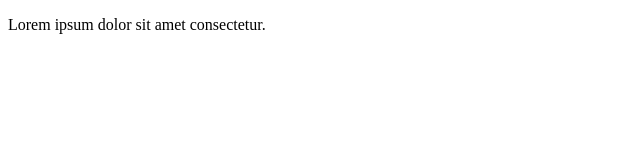
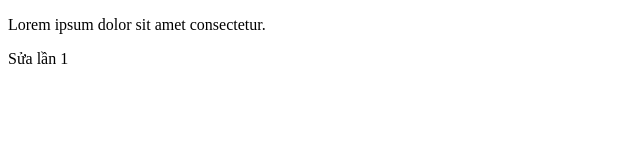
Before and after one commit to Liyued/DuAn3, a plain HTML site: page index.html in a window 1280 px wide. Shown: the full height of the page, 0-640 px from the left. Drawn offline with Linux system fonts and the light colour scheme.

Commit message:
Sửa lần 1

```diff
--- a/index.html
+++ b/index.html
@@ -7,5 +7,6 @@
   </head>
   <body>
     <p>Lorem ipsum dolor sit amet consectetur.</p>
+    <p>Sửa lần 1</p>
   </body>
 </html>
```
